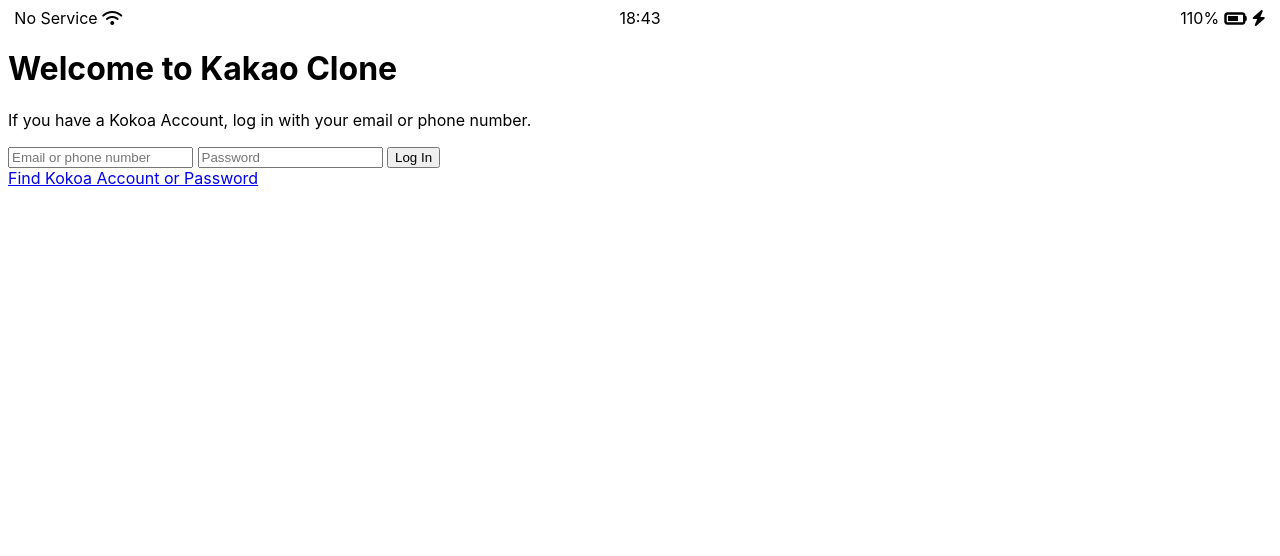
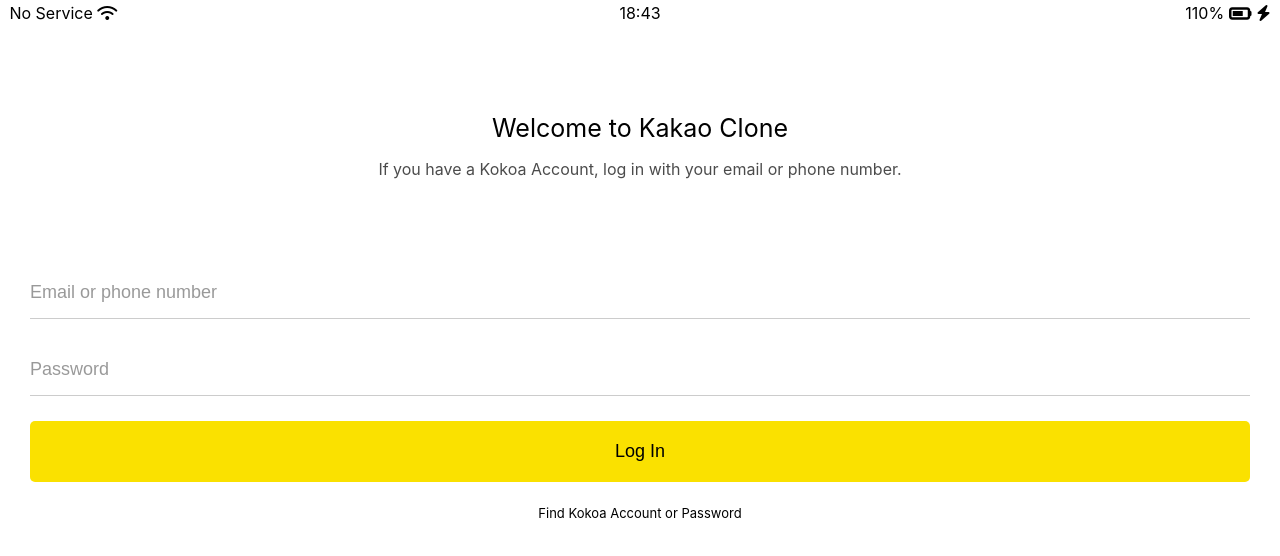
Before and after one commit to sungho12/kokoa-clone-2020, a plain HTML site: page index.html in a window 1280 px wide. Drawn offline with Linux system fonts and the light colour scheme.

Commit message:
login-page-finish_2day#6.9
1pages finish
action change the page

```diff
--- /dev/null
+++ b/css/components/status-bar.css
@@ -0,0 +1,21 @@
+.status-bar {
+  display: flex;
+  justify-content: center;
+  padding: 5px 3px;
+}
+
+.status-bar__column {
+  width: 33%;
+}
+.status-bar__column:nth-child(2) {
+  display: flex;
+  justify-content: center;
+}
+.status-bar__column:last-child {
+  display: flex;
+  justify-content: flex-end;
+  align-items: center;
+}
+.status-bar__column .fa-battery-three-quarters {
+  margin: 0px 5px;
+}
--- /dev/null
+++ b/css/reset.css
@@ -0,0 +1,124 @@
+html,
+body,
+div,
+span,
+applet,
+object,
+iframe,
+h1,
+h2,
+h3,
+h4,
+h5,
+h6,
+p,
+blockquote,
+pre,
+a,
+abbr,
+acronym,
+address,
+big,
+cite,
+code,
+del,
+dfn,
+em,
+img,
+ins,
+kbd,
+q,
+s,
+samp,
+small,
+strike,
+strong,
+sub,
+sup,
+tt,
+var,
+b,
+u,
+i,
+center,
+dl,
+dt,
+dd,
+ol,
+ul,
+li,
+fieldset,
+form,
+label,
+legend,
+table,
+caption,
+tbody,
+tfoot,
+thead,
+tr,
+th,
+td,
+article,
+aside,
+canvas,
+details,
+embed,
+figure,
+figcaption,
+footer,
+header,
+hgroup,
+menu,
+nav,
+output,
+ruby,
+section,
+summary,
+time,
+mark,
+audio,
+video {
+  margin: 0;
+  padding: 0;
+  border: 0;
+  font-size: 100%;
+  font: inherit;
+  vertical-align: baseline;
+}
+/* HTML5 display-role reset for older browsers */
+article,
+aside,
+details,
+figcaption,
+figure,
+footer,
+header,
+hgroup,
+menu,
+nav,
+section {
+  display: block;
+}
+body {
+  line-height: 1;
+}
+ol,
+ul {
+  list-style: none;
+}
+blockquote,
+q {
+  quotes: none;
+}
+blockquote:before,
+blockquote:after,
+q:before,
+q:after {
+  content: "";
+  content: none;
+}
+table {
+  border-collapse: collapse;
+  border-spacing: 0;
+}
--- /dev/null
+++ b/css/screens/login.css
@@ -0,0 +1,54 @@
+.welcome-header {
+  margin: 90px 0px;
+  text-align: center;
+  display: flex;
+  flex-direction: column;
+  align-items: center;
+}
+.welcome-header__title {
+  margin-bottom: 20px;
+  font-size: 25px;
+}
+.welcome-header__text {
+  width: 60%;
+  opacity: 0.7;
+}
+
+#login-form {
+  display: flex;
+  flex-direction: column;
+  margin: 0px 30px;
+}
+
+#login-form input {
+  border: none;
+  padding: 15px 0px;
+  font-size: 18px;
+  margin-bottom: 25px;
+}
+#login-form input:not([type="submit"]) {
+  border-bottom: 1px solid rgba(0, 0, 0, 0.2);
+  transition: border-color 0.3s ease-in-out;
+}
+#login-form input::placeholder {
+  color: rgba(0, 0, 0, 0.4);
+}
+
+#login-form input:focus {
+  outline: none;
+  border-color: var(--yellow);
+}
+
+#login-form input[type="submit"] {
+  background-color: var(--yellow);
+  cursor: pointer;
+  padding: 20px 0px;
+  border-radius: 5px;
+}
+
+#login-form a {
+  text-align: center;
+  text-decoration: none;
+  color: inherit;
+  font-size: 13px;
+}
--- a/css/styles.css
+++ b/css/styles.css
@@ -1,25 +1,12 @@
+@import "reset.css";
+@import "variable.css";
+/*  Components */
+@import "components/status-bar.css";
+
+/*  Screens */
+@import "screens/login.css";
+
 body {
   font-family: -apple-system, BlinkMacSystemFont, "Segoe UI", Roboto, Oxygen,
     Ubuntu, Cantarell, "Open Sans", "Helvetica Neue", sans-serif;
 }
-
-.status-bar {
-  display: flex;
-  justify-content: center;
-}
-
-.status-bar__column {
-  width: 33%;
-}
-.status-bar__column:nth-child(2) {
-  display: flex;
-  justify-content: center;
-}
-.status-bar__column:last-child {
-  display: flex;
-  justify-content: flex-end;
-  align-items: center;
-}
-.status-bar__column .fa-battery-three-quarters {
-  margin: 0px 5px;
-}
--- /dev/null
+++ b/css/variable.css
@@ -0,0 +1,3 @@
+:root {
+  --yellow: #fae100;
+}
--- a/index.html
+++ b/index.html
@@ -22,19 +22,18 @@
          </div>
     </div>
 
-    <header class="Welcome-header">
-        <h1 class="welocme-header__title">Welcome to Kakao Clone</h1>
-        <p class="welocme-header__text">If you have a Kokoa Account, log in with your email or phone number.
+    <header class="welcome-header">
+        <h1 class="welcome-header__title">Welcome to Kakao Clone</h1>
+        <p class="welcome-header__text">If you have a Kokoa Account, log in with your email or phone number.
         </p>
     </header>
 
-    <form id="login-form">
-        <input type="text" placeholder="Email or phone number" />
-        <input type="password" placeholder="Password" />
+    <form action="friends.html" method="get" id="login-form">
+        <input name="username" type="text" placeholder="Email or phone number" />
+        <input name="password" type="password" placeholder="Password" />
         <input type="submit" value="Log In" />
+    <a href="#">Find Kokoa Account or Password</a>
     </form>
-
-    <a href="#">Find Kokoa Account or Password</a>
 
     <script
     src="https://kit.fontawesome.com/6478f529f2.js"
```
Also changed, not shown: friends.html (added, +1 -0 lines).
